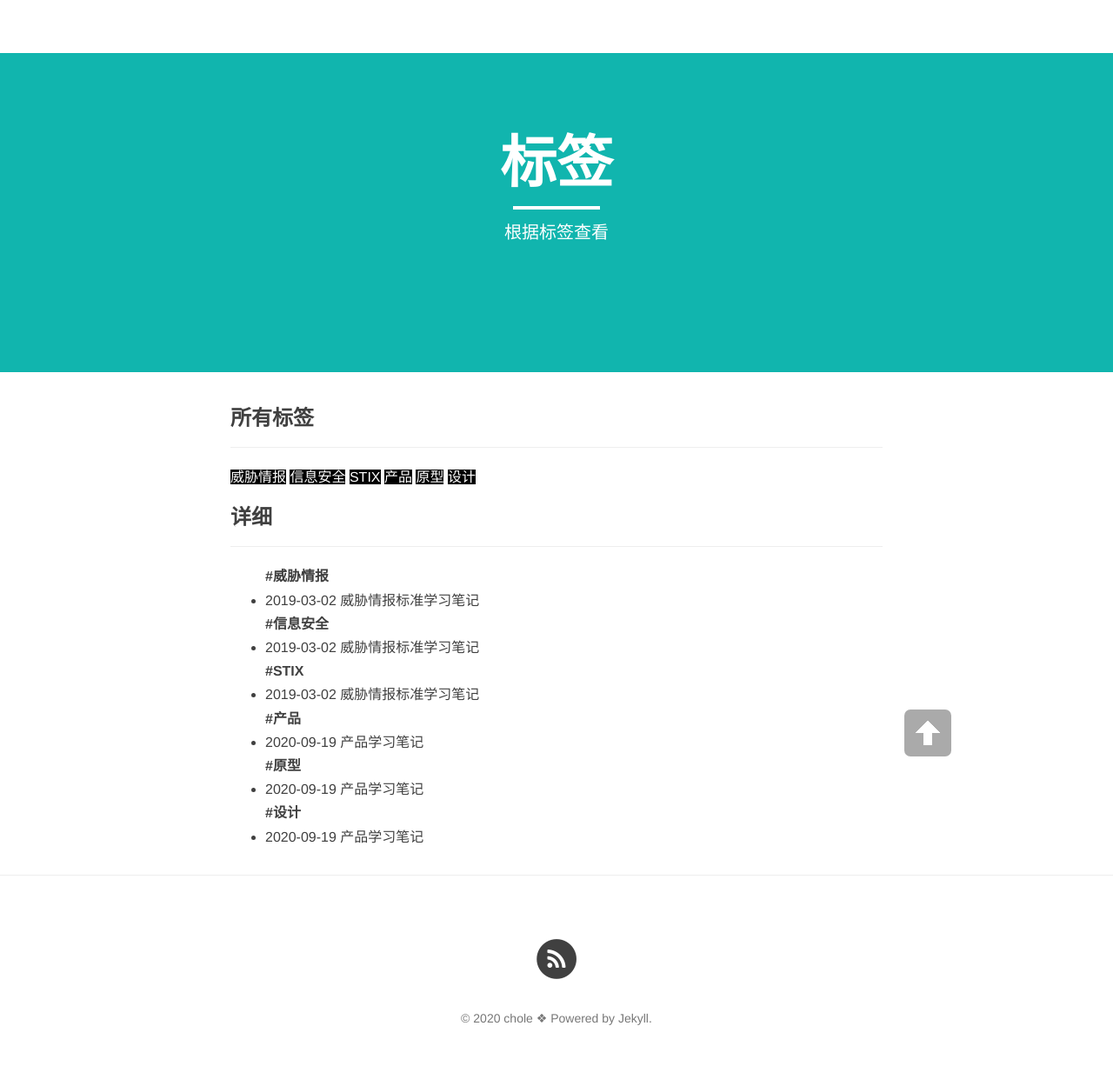
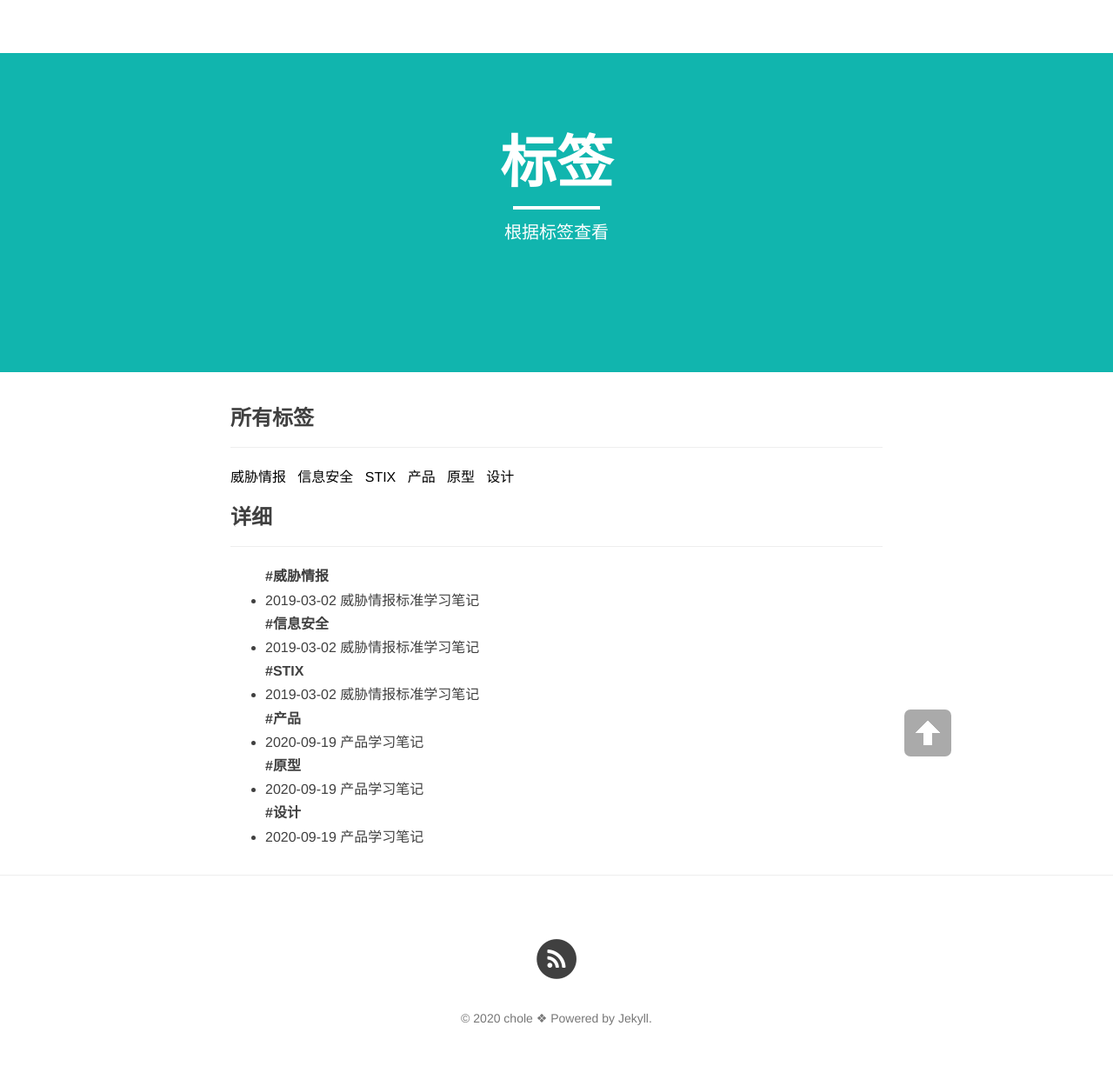
Before and after one commit to lullabypan/lullabypan.github.io, a Jekyll site: the page built from tags.md, in a window 1280 px wide. Shown: the whole page at 87% size. Built offline with Jekyll 4.4.1, drawn with Linux system fonts in a browser that asks for light colours; nearby versions of some CDN libraries; library files that are not in the unit come from our copies.

Commit message:
Update tags.md

```diff
--- a/tags.md
+++ b/tags.md
@@ -9,7 +9,7 @@
 --------------------
 <div id='tag_cloud'>
 {% for tag in site.tags %}
- <a style="color:#ffffff;background-color:#000000" href="#{{ tag[0] }}" title="{{ tag[0] }}" rel="{{ tag[1].size }}">{{ tag[0] }}</a>
+ <a style="color:#000000" href="#{{ tag[0] }}" title="{{ tag[0] }}" rel="{{ tag[1].size }}">{{ tag[0] }}&nbsp;&nbsp;</a>
 {% endfor %}
 </div>
 
```
